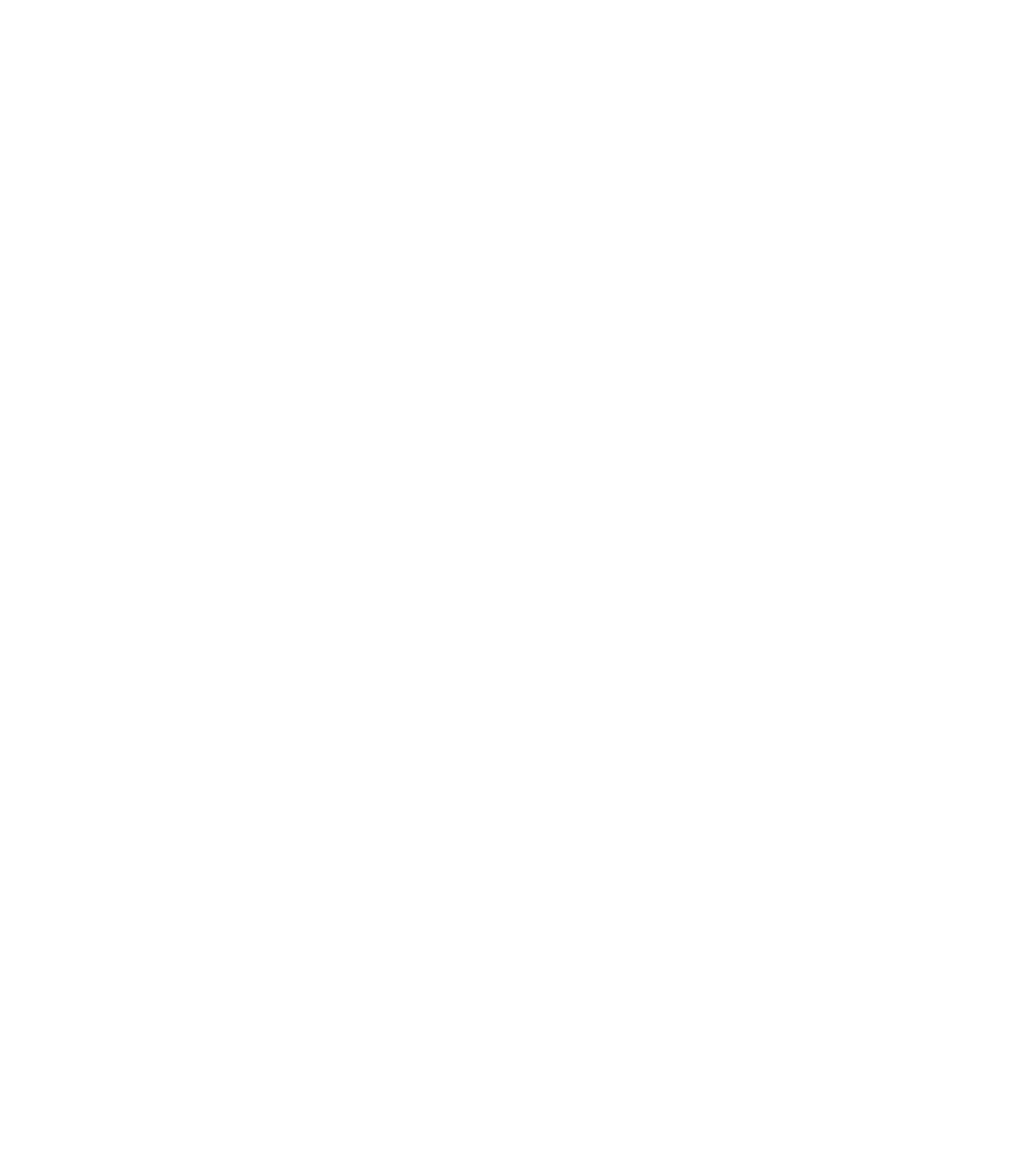
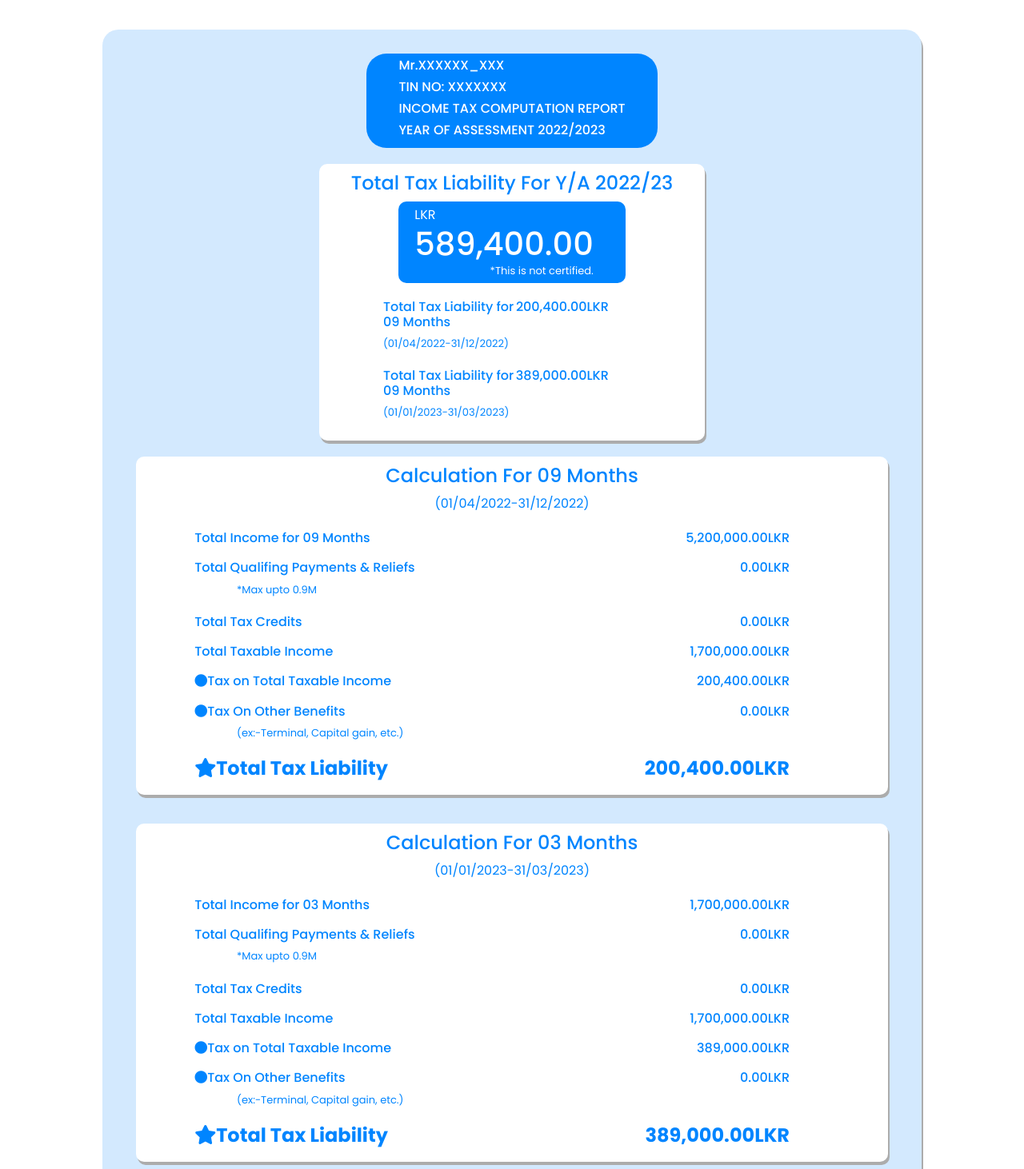
Before and after one commit to isuruij/TaxComputationSystem-FrontEnd, a React (Vite) app: page / in a window 1280 px wide. Shown: the part 3960-5422 px from the top of the page at 80% size. Before the commit the page ends 3999 px from the top, so only its background shows below. Built offline with nearby package versions, Linux system fonts and the light colour scheme.

Commit message:
In here added ViewTax page and style files

```diff
--- a/src/App.jsx
+++ b/src/App.jsx
@@ -11,6 +11,7 @@
 import Header from "./components/Header.jsx";
 import Incomedetails from "./components/Incomedetails.jsx";
 import FileUpload from "./components/FileUpload.jsx";
+import TaxView from "./components/TaxView.jsx";
 
 
 function App() {
@@ -24,6 +25,7 @@
       <Sidenavbar/>
       <Incomedetails/>
       <FileUpload />
+      <TaxView />
     </>
   );
 }
--- /dev/null
+++ b/src/components/TaxView.jsx
@@ -0,0 +1,110 @@
+import React from 'react'
+import "../styles/TaxView.css"
+
+function TaxView() {
+  return (
+    <div className='Tax-view-page'>
+        <link rel="stylesheet" href="https://cdnjs.cloudflare.com/ajax/libs/font-awesome/5.15.4/css/all.min.css"></link>
+        <div className='Tax-view-header'>
+            <h6>Mr.XXXXXX_XXX</h6>
+            <h6>TIN NO: XXXXXXX</h6>
+            <h6>INCOME TAX COMPUTATION REPORT</h6>
+            <h6>YEAR OF ASSESSMENT 2022/2023</h6>
+        </div>
+
+
+            <div className='Total-liability'>
+                <h4 className='Topic-1'>Total Tax Liability For Y/A 2022/23</h4>
+                <div className='Tot-amount'>
+                    LKR<br/>
+                    <h1>589,400.00</h1>
+                    <p>*This is not certified.</p>
+                </div>
+                <div className="nine-months">
+                    <div><h6>Total Tax Liability for 09 Months</h6></div>
+                    <div><h6>200,400.00LKR</h6></div>
+                </div>
+                <p className='small-p-one'>(01/04/2022-31/12/2022)</p>
+                <div className="three-months">
+                    <div><h6>Total Tax Liability for 09 Months</h6></div>
+                    <div><h6>389,000.00LKR</h6></div>
+                </div>
+                <p className='small-p-one'>(01/01/2023-31/03/2023)</p>
+            </div>
+
+        <div className='container'>
+            <div className='Cal-nine-months'>
+                <h4 className='Topic-2'>Calculation For 09 Months</h4>
+                <p className='Topic-2'>(01/04/2022-31/12/2022)</p>
+                <div>
+                    <div><h6>Total Income for 09 Months</h6></div>
+                    <div><h6>5,200,000.00LKR</h6></div>
+                </div>
+                <div>
+                    <div><h6>Total Qualifing Payments & Reliefs</h6></div>
+                    <div><h6>0.00LKR</h6></div>
+                </div>
+                <p className='small-p-two'>*Max upto 0.9M</p>
+                <div>
+                    <div><h6>Total Tax Credits</h6></div>
+                    <div><h6>0.00LKR</h6></div>
+                </div>
+                <div>
+                    <div><h6>Total Taxable Income</h6></div>
+                    <div><h6>1,700,000.00LKR</h6></div>
+                </div>
+                <div>
+                    <div><h6><i className="fas fa-circle"></i>Tax on Total Taxable Income</h6></div>
+                    <div><h6>200,400.00LKR</h6></div>
+                </div>
+                <div>
+                    <div><h6><i className="fas fa-circle"></i>Tax On Other Benefits</h6></div>
+                    <div><h6>0.00LKR</h6></div>
+                </div>
+                <p className='small-p-two'>(ex:-Terminal, Capital gain, etc.)</p>
+                <div className='nine-liability'>
+                    <div><h4><i className="fas fa-star"></i>Total Tax Liability</h4></div>
+                    <div><h4>200,400.00LKR</h4></div>
+                </div>
+            </div>
+
+            <div className='Cal-three-months'>
+                <h4 className='Topic-3'>Calculation For 03 Months</h4>
+                <p className='Topic-3'>(01/01/2023-31/03/2023)</p>
+                <div>
+                    <div><h6>Total Income for 03 Months</h6></div>
+                    <div><h6>1,700,000.00LKR</h6></div>
+                </div>
+                <div>
+                    <div><h6>Total Qualifing Payments & Reliefs</h6></div>
+                    <div><h6>0.00LKR</h6></div>
+                </div>
+                <p className='small-p-two'>*Max upto 0.9M</p>
+                <div>
+                    <div><h6>Total Tax Credits</h6></div>
+                    <div><h6>0.00LKR</h6></div>
+                </div>
+                <div>
+                    <div><h6>Total Taxable Income</h6></div>
+                    <div><h6>1,700,000.00LKR</h6></div>
+                </div>
+                <div>
+                    <div><h6><i className="fas fa-circle"></i>Tax on Total Taxable Income</h6></div>
+                    <div><h6>389,000.00LKR</h6></div>
+                </div>
+                <div>
+                    <div><h6><i className="fas fa-circle"></i>Tax On Other Benefits</h6></div>
+                    <div><h6>0.00LKR</h6></div>
+                </div>
+                <p className='small-p-two'>(ex:-Terminal, Capital gain, etc.)</p>
+                <div className='three-liability'>
+                    <div><h4><i className="fas fa-star"></i>Total Tax Liability</h4></div>
+                    <div><h4>389,000.00LKR</h4></div>
+                </div>
+            </div>
+        </div>
+    </div>
+  )
+}
+
+export default TaxView
--- a/src/components/FileUpload.css
+++ b/src/styles/FileUpload.css
@@ -1,10 +1,11 @@
 .Upload-Doc-div{
     margin-left: 30%;
     margin: 10%;
-    border: solid 1px black;
     padding: 30px;
     border-radius: 20px;
     background-color: #D3E9FE;
+    min-width: max-content;
+    box-shadow: #acacac 2px 4px;
 }
 
 .main-topic{
--- /dev/null
+++ b/src/styles/TaxView.css
@@ -0,0 +1,102 @@
+.Tax-view-page{
+    margin-left: 30%;
+    margin: 10%;
+    padding: 30px;
+    border-radius: 20px;
+    background-color: #D3E9FE;
+    min-width: min-content;
+    box-shadow: #acacac 2px 4px;
+}
+
+.Tax-view-header{
+    margin: 0 auto;
+    width: fit-content;
+    background-color: #0085FF;
+    color: white;
+    padding: 5px 40px;
+    border-radius: 25px;
+    margin-bottom: 10px;
+}
+
+.Tax-view-header h6{
+    text-align: left;
+}
+
+.Total-liability, .Cal-nine-months, .Cal-three-months{
+    margin: 0 auto;
+    width: max-content;
+    min-width: max-content;
+    background-color: #ffffff;
+    color: #0085FF;
+    padding: 10px 40px;
+    border-radius: 10px;
+    box-shadow: #acacac 2px 4px;
+    margin-top: 20px;
+}
+
+.Topic-1, .Topic-2, .Topic-3{
+    text-align: center;
+}
+
+.Tot-amount{
+    background-color: #0085FF;
+    color: #ffffff;
+    margin: 0 auto;
+    width: fit-content;
+    padding: 5px 40px 5px 20px;
+    border-radius: 10px;
+}
+
+.Tot-amount h1{
+    text-align: center;
+    padding-bottom: 0;
+    margin-bottom: 0;
+}
+
+.Tot-amount p{
+    font-size: small;
+    padding: 0;
+    margin: 0;
+    text-align: right;
+}
+
+.small-p-one{
+    margin-left: 10%;
+    font-size: small;
+}
+
+.small-p-two{
+    margin-left: 10%;
+    font-size: small;
+}
+
+.nine-months, .three-months{
+    margin-left: 10%;
+    margin-right: 20%;
+    display: flex;
+    justify-content: space-between;
+    margin-top: 20px;
+}
+
+.Cal-nine-months div, .Cal-three-months div{
+    margin-left: 2%;
+    margin-right: 5%;
+    display: flex;
+    justify-content: space-between;
+    margin-top: 5px;
+}
+
+.nine-liability h4, .three-liability h4{
+    font-weight: 1000;
+}
+
+.container{
+    display: flex;
+    flex-wrap: wrap;
+    gap: 1em;
+}
+
+.Cal-nine-months, .Cal-three-months{
+    width: fit-content;
+    flex-grow: 1;
+}
```
Also changed, not shown: src/components/FileUpload.jsx (+15 -15 lines).
